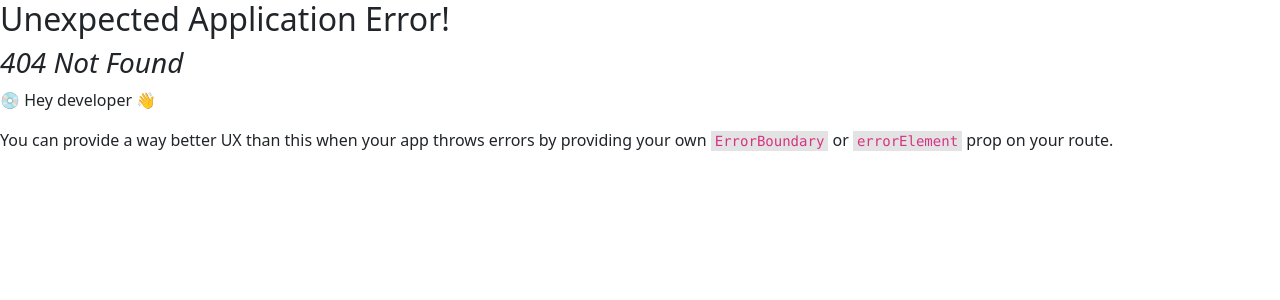
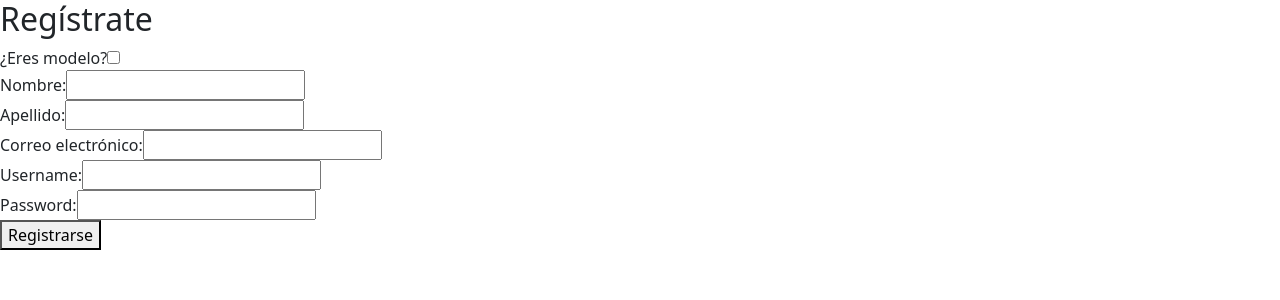
Before and after one commit to sparisca05/parcialFashionEvent, a React (Vite) app in the folder frontend/: page /register in a window 1280 px wide. Before the commit this address had no page. Shown: the top 300 px of the page. Built offline with nearby package versions, Linux system fonts and the light colour scheme.

Commit message:
diseños home

```diff
--- /dev/null
+++ b/frontend/src/App.css
@@ -0,0 +1,19 @@
+.main-container {
+  display: flex;
+  flex-direction: column;
+  align-items: center;
+  justify-content: center;
+  height: 100vh;
+}
+.container {
+    display: flex;
+    flex-direction: column;
+    align-items: center;
+    justify-content: center;
+    width: 100%;
+    row-gap: 20px;
+}
+.auth-container {
+    display: flex;
+    column-gap: 20px;
+}
--- a/frontend/src/components/EventosList.tsx
+++ b/frontend/src/components/EventosList.tsx
@@ -33,9 +33,9 @@ const EventoList: React.FC = () => {
     return (
         <div>
             <h2>Lista de Eventos</h2>
-            <ul>
+            <ul className="list-group">
                 {eventos.map(evento => (
-                    <li key={evento.id}>
+                    <li key={evento.id} className="list-group-item">
                         {evento.nombre} {evento.fecha} {evento.precio}
                     </li>
                 ))}
--- a/frontend/src/main.tsx
+++ b/frontend/src/main.tsx
@@ -1,6 +1,7 @@
 /*import { StrictMode } from 'react'*/
 import { createRoot } from 'react-dom/client'
 import 'bootstrap/dist/css/bootstrap.min.css'
+import './App.css';
 import {
     createBrowserRouter,
     RouterProvider,
@@ -10,6 +11,7 @@ import EventosList from "./components/EventosList.tsx";
 import Profile from "./components/Profile.tsx";
 import Home from "./screens/Home.tsx";
 import Login from "./screens/Login.tsx";
+import Register from "./screens/Register.tsx";
 
 const router = createBrowserRouter([
     {
@@ -18,6 +20,7 @@ const router = createBrowserRouter([
     },
     //Se añaden aca afuera si se quiere que queden fuera del root
     {path: "/login", element: <Login />,},
+    {path: "/register", element: <Register />,},
     {path: "/eventos", element: <EventosList />,},
     {path: "/perfil", element: <Profile />,}
 ]);
--- a/frontend/src/screens/Home.tsx
+++ b/frontend/src/screens/Home.tsx
@@ -4,18 +4,20 @@ import { Link, Outlet} from "react-router-dom";
 
 function Home() {
     return (
-            <div>
+            <div className="main-container">
                 <h1>Bienvenido a Dwarf Model Fashion Event</h1>
                 <p>Esta es la página principal.</p>
-                <div style={{display: "flex", flexDirection: "column"}}>
-                    <Link to={"/login"}>Iniciar sesión </Link>
-                    <Link to={"/eventos"}>Ver todos los eventos </Link>
-                    <Link to={"/perfil"}>Ver Perfil </Link>
+                <div className="container">
+                    <div className="auth-container">
+                        <Link to={"/login"} className="btn btn-primary">Iniciar sesión</Link>
+                        <Link to={"/register"} className="btn btn-outline-primary">Registrarse</Link>
+                    </div>
+                    <Link to={"/eventos"} style={{textDecoration: "none"}}>Ver todos los eventos </Link>
                 </div>
 
                 <Outlet />
             </div>
     );
-};
+}
 
 export default Home;
--- /dev/null
+++ b/frontend/src/screens/Register.tsx
@@ -0,0 +1,125 @@
+
+import { useState } from 'react';
+import {useNavigate} from "react-router-dom";
+
+function Register() {
+    const [modelo, setModelo] = useState(false);
+    const [correo, setCorreo] = useState('');
+    const [nombre, setNombre] = useState('');
+    const [apellido, setApellido] = useState('');
+    const [username, setUsername] = useState('');
+    const [password, setPassword] = useState('');
+    const [errorMessage, setErrorMessage] = useState('');
+    const [successMessage, setSuccessMessage] = useState('');
+
+    const navigate = useNavigate();
+
+    const handleSubmit = async (e: { preventDefault: () => void; }) => {
+        e.preventDefault();
+
+        // Crear el cuerpo del POST
+        const requestBody = {
+            modelo: modelo,
+            correo: correo,
+            nombre: nombre,
+            apellido: apellido,
+            username: username,
+            password: password
+        };
+
+        try {
+            // Realizar el POST al backend
+            const response = await fetch('http://localhost:8080/auth/register', {
+                method: 'POST',
+                headers: {
+                    'Content-Type': 'application/json'
+                },
+                body: JSON.stringify(requestBody)
+            });
+
+            if (response.ok) {
+                // Si la respuesta es exitosa (por ejemplo, 200), manejar el éxito
+                const { token } = await response.json();
+                setSuccessMessage(`Registro exitoso!`);
+                setErrorMessage('');
+                // Aquí podrías almacenar un token JWT o redirigir a otra página
+                localStorage.setItem('authToken', token);
+                navigate('/login');
+            } else {
+                // Si hay algún error, manejar el error
+                const errorData = await response.json();
+                setErrorMessage(errorData.message || 'Error en el registro');
+                setSuccessMessage('');
+            }
+        } catch (error) {
+            // Manejo de errores en la conexión
+            setErrorMessage('Error de conexión. Por favor, intenta más tarde.' + error);
+            setSuccessMessage('');
+        }
+    };
+
+    return (
+        <div>
+            <h2>Regístrate</h2>
+            <form onSubmit={handleSubmit}>
+                <div>
+                    <label>¿Eres modelo?</label>
+                    <input
+                        type="checkbox"
+                        checked={modelo}
+                        onChange={(e) => setModelo(e.target.checked)}
+                    />
+                </div>
+                <div>
+                    <label>Nombre:</label>
+                    <input
+                        value={nombre}
+                        onChange={(e) => setNombre(e.target.value)}
+                        required
+                    />
+                </div>
+                <div>
+                    <label>Apellido:</label>
+                    <input
+                        value={apellido}
+                        onChange={(e) => setApellido(e.target.value)}
+                        required
+                    />
+                </div>
+                <div>
+                    <label>Correo electrónico:</label>
+                    <input
+                        type="email"
+                        value={correo}
+                        onChange={(e) => setCorreo(e.target.value)}
+                        required
+                    />
+                </div>
+                <div>
+                    <label>Username:</label>
+                    <input
+                        type="username"
+                        value={username}
+                        onChange={(e) => setUsername(e.target.value)}
+                        required
+                    />
+                </div>
+                <div>
+                    <label>Password:</label>
+                    <input
+                        type="password"
+                        value={password}
+                        onChange={(e) => setPassword(e.target.value)}
+                        required
+                    />
+                </div>
+                <button type="submit">Registrarse</button>
+            </form>
+
+            {errorMessage && <p style={{color: 'red'}}>{errorMessage}</p>}
+            {successMessage && <p style={{color: 'green'}}>{successMessage}</p>}
+        </div>
+    );
+}
+
+export default Register;
```
